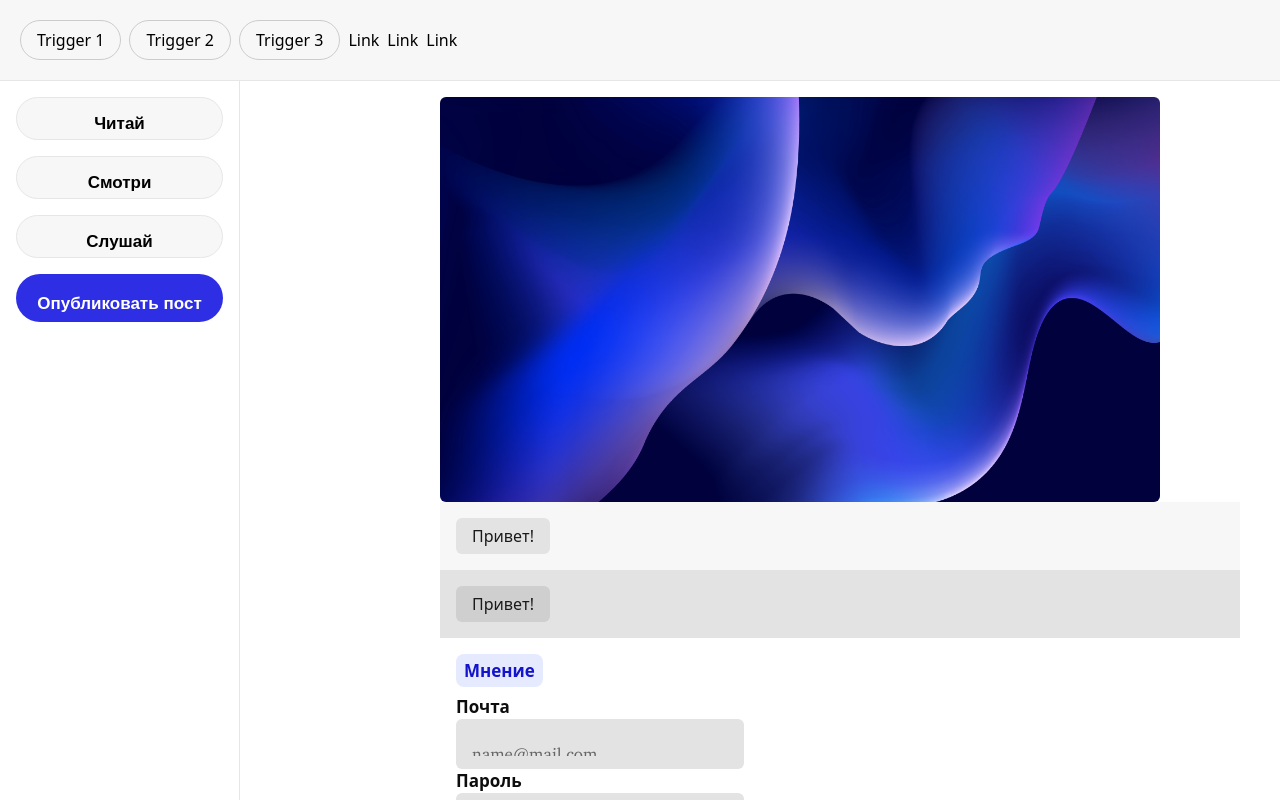
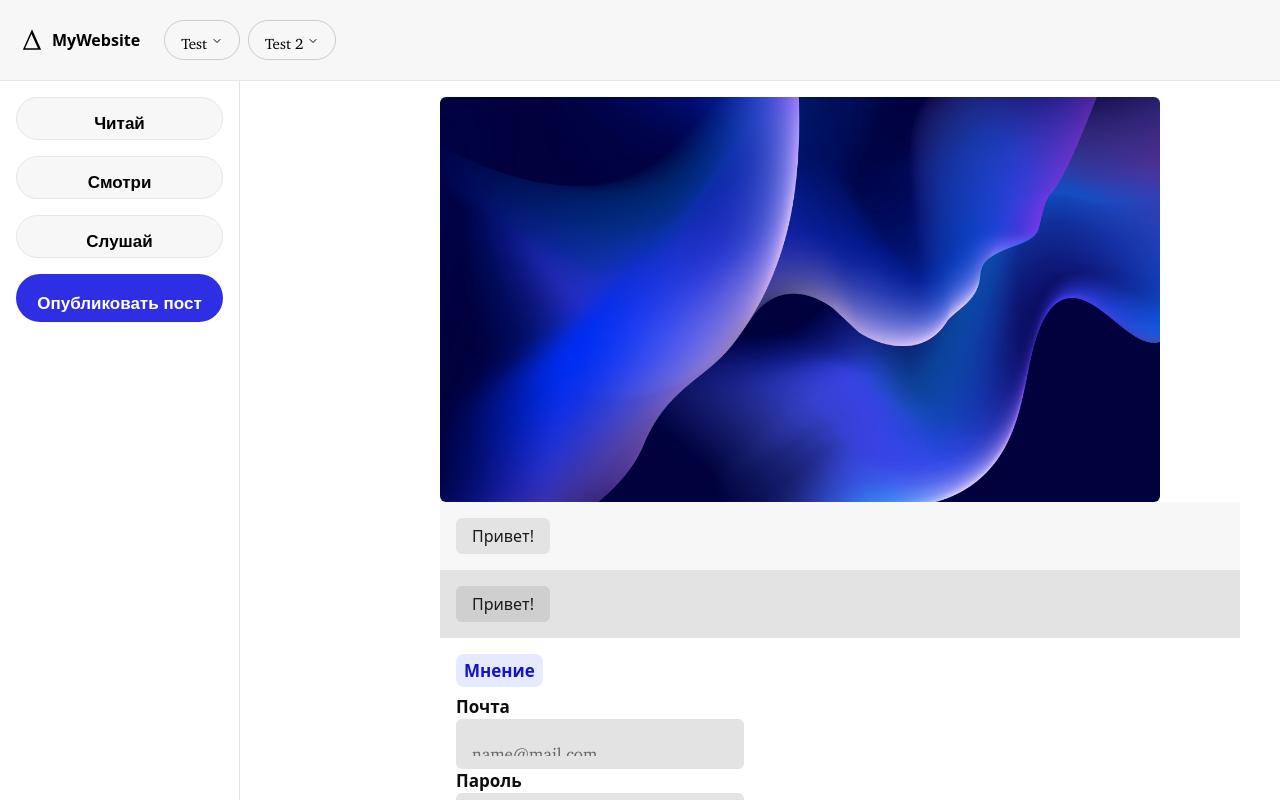
Before and after one commit to memorywanderer/next-components, a Next.js app: page / in a window 1280 px wide. Shown: the top 800 px of the page. Built offline with nearby package versions, Linux system fonts and the light colour scheme.

Commit message:
update desktop nav component and add site configuration

```diff
--- a/app/page.tsx
+++ b/app/page.tsx
@@ -26,6 +26,8 @@ import { FormWithReactHookForm } from "@/components/ui/form/form-old"
 import { Form } from "@/components/ui/form/form"
 import { TestForm } from "@/components/forms/test-form"
 import { NavigationMenu, NavigationMenuContent, NavigationMenuItem, NavigationMenuLink, NavigationMenuList, NavigationMenuTrigger, NavigationListItem } from "@/components/ui/navigation/navigation"
+import { DesktopNav } from "@/components/desktop-nav"
+import { siteConfig } from "@/config/site"
 
 
 function oneWeekAway(date?: Date) {
@@ -214,7 +216,7 @@ export default function Home() {
             </NavigationMenuItem>
           </NavigationMenuList>
         </NavigationMenu> */}
-        <NavigationMenu>
+        {/* <NavigationMenu>
           <NavigationMenuList>
             <NavigationMenuItem>
               <NavigationMenuTrigger index={0}>
@@ -295,7 +297,8 @@ export default function Home() {
               </NavigationMenuLink>
             </NavigationMenuItem>
           </NavigationMenuList>
-        </NavigationMenu>
+        </NavigationMenu> */}
+        <DesktopNav items={siteConfig.desktopNav} />
       </header>
       <main className="flex flex-wrap h-screen gap-2">
         <nav className="h-full p-4 border-r w-60 border-outline-tertiary">
--- a/components/desktop-nav.tsx
+++ b/components/desktop-nav.tsx
@@ -3,94 +3,82 @@
 import { DesktopNavItem } from "@/types"
 import { NavigationListItem, NavigationMenu, NavigationMenuContent, NavigationMenuItem, NavigationMenuLink, NavigationMenuList, NavigationMenuTrigger } from "./ui/navigation/navigation"
 import { Icons } from "./icons"
+import { siteConfig } from "@/config/site"
+import Link from "next/link"
+import { ChevronDown } from "lucide-react"
 
 export interface DesktopNavProps {
   items?: DesktopNavItem[]
 }
 
-const DesktopNav = ({ items }: DesktopNavProps) => {
+export const DesktopNav = ({ items }: DesktopNavProps) => {
   return (
+    <div className="hidden gap-6 lg:flex">
+      <Link href="/" className="items-center hidden space-x-2 lg:flex">
+        <Icons.logo className="w-6 h-6" aria-hidden="true" />
+        <span className="hidden font-bold lg:inline-block">
+          {siteConfig.name}
+        </span>
+        <span className="sr-only">Home</span>
+      </Link>
       <NavigationMenu>
-      <NavigationMenuList>
+        {/* <NavigationMenuList>
+          {items?.[0].items ? (
             <NavigationMenuItem>
-          <NavigationMenuTrigger index={0}>
-            Trigger 1
+              <NavigationMenuTrigger className="flex items-center justify-center" index={0}>
+                {items[0]?.title}
+                <ChevronDown className="w-4 h-4" />
               </NavigationMenuTrigger>
-          <NavigationMenuContent index={0} id="menu-content-0">
-            <ul className="m-0 grid list-none gap-x-[10px] p-[22px] sm:w-[600px] sm:grid-flow-col sm:grid-rows-3">
-              <NavigationListItem title="Introduction" href="/primitives/docs/overview/introduction">
-                Build high-quality, accessible design systems and web apps.
+              <NavigationMenuContent
+                index={0}
+                id="menu-content-0"
+              >
+                <ul className="grid gap-3 p-6 md:w-[400px] lg:w-[500px] lg:grid-cols-[.75fr_1fr]">
+                  {items[0].items.map((item) => (
+                    <NavigationListItem
+                      key={item.title}
+                      title={item.title}
+                      href={item.href}
+                    >
+                      {item.description}
                     </NavigationListItem>
-              <NavigationListItem title="Getting started" href="/primitives/docs/overview/getting-started">
-                A quick tutorial to get you up and running with Radix Primitives.
-              </NavigationListItem>
-              <NavigationListItem title="Styling" href="/primitives/docs/guides/styling">
-                Unstyled and compatible with any styling solution.
-              </NavigationListItem>
-              <NavigationListItem title="Animation" href="/primitives/docs/guides/animation">
-                Use CSS keyframes or any animation library of your choice.
-              </NavigationListItem>
-              <NavigationListItem title="Accessibility" href="/primitives/docs/overview/accessibility">
-                Tested in a range of browsers and assistive technologies.
-              </NavigationListItem>
-              <NavigationListItem title="Releases" href="/primitives/docs/overview/releases">
-                Radix Primitives releases and their changelogs.
-              </NavigationListItem>
-            </ul>
-
-          </NavigationMenuContent>
-        </NavigationMenuItem>
-        <NavigationMenuItem>
-          <NavigationMenuTrigger index={1}>
-            Trigger 2
-          </NavigationMenuTrigger>
-          <NavigationMenuContent index={1} id="menu-content-1">
-            <ul className="m-0 grid list-none gap-x-[10px] p-[22px] sm:w-[600px] sm:grid-flow-col sm:grid-rows-3">
-              <NavigationListItem title="Introduction" href="/primitives/docs/overview/introduction">
-                Build high-quality, accessible design systems and web apps.
-              </NavigationListItem>
-              <NavigationListItem title="Getting started" href="/primitives/docs/overview/getting-started">
-                A quick tutorial to get you up and running with Radix Primitives.
-              </NavigationListItem>
-              <NavigationListItem title="Styling" href="/primitives/docs/guides/styling">
-                Unstyled and compatible with any styling solution.
-              </NavigationListItem>
-              <NavigationListItem title="Animation" href="/primitives/docs/guides/animation">
-                Use CSS keyframes or any animation library of your choice.
-              </NavigationListItem>
-              <NavigationListItem title="Accessibility" href="/primitives/docs/overview/accessibility">
-                Tested in a range of browsers and assistive technologies.
-              </NavigationListItem>
-              <NavigationListItem title="Releases" href="/primitives/docs/overview/releases">
-                Radix Primitives releases and their changelogs.
-              </NavigationListItem>
+                  ))}
                 </ul>
               </NavigationMenuContent>
             </NavigationMenuItem>
+          ) : (
+            null
+          )}
+        </NavigationMenuList> */}
+        <NavigationMenuList>
+          {items ? (items?.map((item, index) => (
             <NavigationMenuItem>
-          <NavigationMenuTrigger index={2}>
-            Trigger 3
+              <NavigationMenuTrigger index={index}>
+                {item?.title}
               </NavigationMenuTrigger>
-          <NavigationMenuContent index={2} id="menu-content-2">
-            Content 3
+              <NavigationMenuContent
+                index={index}
+                id={`menu-content-${index}`}
+              >
+                <ul className="grid gap-3 p-6 md:w-[400px] lg:w-[500px] lg:grid-cols-[.75fr_1fr]">
+                  {item?.items?.map((item) => (
+                    <NavigationListItem
+                      key={item.title}
+                      title={item.title}
+                      href={item.href}
+                    >
+                      {item.description}
+                    </NavigationListItem>
+                  ))}
+                </ul>
               </NavigationMenuContent>
             </NavigationMenuItem>
-        <NavigationMenuItem>
-          <NavigationMenuLink href="#">
-            Link
-          </NavigationMenuLink>
-        </NavigationMenuItem>
-        <NavigationMenuItem>
-          <NavigationMenuLink href="#">
-            Link
-          </NavigationMenuLink>
-        </NavigationMenuItem>
-        <NavigationMenuItem>
-          <NavigationMenuLink href="#">
-            Link
-          </NavigationMenuLink>
-        </NavigationMenuItem>
+          ))) : (
+            null
+          )}
+
         </NavigationMenuList>
       </NavigationMenu>
+    </div>
   )
 }
--- a/components/icons.tsx
+++ b/components/icons.tsx
@@ -3,4 +3,21 @@ type IconProps = React.HTMLAttributes<SVGElement>
 
 export const Icons = {
   placeholder: Image,
+  logo: (props: IconProps) => (
+    <svg
+      xmlns="http://www.w3.org/2000/svg"
+      fill="none"
+      viewBox="0 0 24 24"
+      strokeWidth="1.5"
+      stroke="currentColor"
+
+      {...props}
+    >
+      <g id="SVGRepo_bgCarrier" stroke-width="0"></g>
+      <g id="SVGRepo_tracerCarrier" stroke-linecap="round" stroke-linejoin="round"></g>
+      <g id="SVGRepo_iconCarrier">
+        <path id="primary" d="M19,21,11.5,4.13M20,21,12,3,4,21Z"></path>
+      </g>
+    </svg>
+  )
 }
--- a/components/ui/navigation/navigation.tsx
+++ b/components/ui/navigation/navigation.tsx
@@ -4,6 +4,7 @@ import { cva } from "class-variance-authority";
 import Link from "next/link";
 import { HTMLAttributes, forwardRef, useEffect } from "react";
 import { Typography } from "../typography/typography";
+import { ChevronDown } from "lucide-react";
 
 const NavigationMenu = forwardRef<
   HTMLDivElement,
@@ -43,7 +44,7 @@ NavigationMenuItem.displayName = 'NavigationMenuItem'
 
 
 const navigationMenuTriggerStyle = cva(
-  'inline-flex items-center justify-center rounded-full transition-colors border border-outline-secondary bg-surface-primary hover:bg-surface-secondary focus:outline-none focus-visible:ring-2 focus-visible:ring-offset-2 focus-visible:ring-outline-focus focus-visible:ring-offset-background disabled:opacity-50 disabled:pointer-events-none h-10 py-2 px-4 group'
+  'inline-flex items-center justify-center rounded-full transition-colors border border-outline-secondary bg-surface-primary hover:bg-surface-secondary focus:outline-none focus-visible:ring-2 focus-visible:ring-offset-2 focus-visible:ring-outline-focus focus-visible:ring-offset-background disabled:opacity-50 disabled:pointer-events-none h-10 py-4 px-4 group'
 )
 
 const NavigationMenuTrigger = forwardRef<
@@ -51,23 +52,33 @@ const NavigationMenuTrigger = forwardRef<
   HTMLAttributes<HTMLButtonElement> & {
     index: number
   }
->(({ className, index, ...props }, ref) => {
-  const { toggleMenuAtIndex } = useNavgationMenuContext()
-
+>(({ className, children, index, ...props }, ref) => {
+  const { openIndex, toggleMenuAtIndex } = useNavgationMenuContext()
+  const isOpen = openIndex === index
   const handleClick = () => {
     toggleMenuAtIndex(index)
   }
 
   return (
+
     <button
       ref={ref}
       onClick={handleClick}
       className={cn(
         navigationMenuTriggerStyle(),
+        "flex items-center ",
         className
       )}
       {...props}
-    />
+    >
+      <Typography>{children}</Typography> {" "}
+      <ChevronDown className={cn(
+        "relative top-[1px] ml-1 h-3 w-3 transition duration-300",
+        isOpen && "-rotate-180"
+      )} />
+    </button>
+
+
   )
 })
 NavigationMenuTrigger.displayName = 'NavigationMenuTrigger'
@@ -113,7 +124,7 @@ const NavigationMenuLink = forwardRef<
 NavigationMenuLink.displayName = 'NavigationMenuLink'
 
 export interface ListItemProps extends React.HTMLAttributes<HTMLAnchorElement> {
-  href: string,
+  href: string | undefined,
 }
 
 const NavigationListItem = forwardRef<
@@ -123,7 +134,7 @@ const NavigationListItem = forwardRef<
   <li>
     <Link
       ref={forwardedRef}
-      href={href}
+      href={href ? href : "/"}
       className={cn(
         'hover:bg-interactive-secondary block select-none rounded-[6px] p-3 text-[15px] leading-none no-underline outline-none transition-colors focus-visible:outline-none focus-visible:ring-2 focus-visible:ring-offset-2 focus-visible:ring-outline-focus focus-visible:ring-offset-surface-primary',
         className
--- /dev/null
+++ b/config/site.ts
@@ -0,0 +1,123 @@
+import { DesktopNavItem, FooterItem } from "@/types";
+
+export type SiteConfig = typeof siteConfig
+
+const links = {
+  x: "https://x.com",
+  github: "https://github.com",
+  instagram: "https://instagram.com",
+  vk: "https://vk.ru",
+}
+
+export const siteConfig = {
+  name: "MyWebsite",
+  description: "A modern website build with next.js 13",
+  url: "",
+  ogImage: "",
+  links,
+  desktopNav: [
+    {
+      title: "Test",
+      items: [
+        {
+          title: "Test link 1",
+          href: "/test1",
+          description: "All the products we have to offer.",
+          items: [],
+        },
+        {
+          title: "Test link 2",
+          href: "/test2",
+          description: "Buy your own product.",
+          items: [],
+        },
+        {
+          title: "Test link 3",
+          href: "/test3",
+          description: "Read our latest blog posts.",
+          items: [],
+        }
+      ]
+    },
+    {
+      title: "Test 2",
+      items: [
+        {
+          title: "Test 2 link 1",
+          href: "/test1",
+          description: "All the products we have to offer.",
+          items: [],
+        },
+        {
+          title: "Test 2 link 2",
+          href: "/test2",
+          description: "Buy your own product.",
+          items: [],
+        },
+        {
+          title: "Test 2 link 3",
+          href: "/test3",
+          description: "Read our latest blog posts.",
+          items: [],
+        }
+      ]
+    },
+  ] satisfies DesktopNavItem[],
+  footerNav: [
+    {
+      title: "Credits",
+      items: [
+        {
+          title: "OneStopShop",
+          href: "https://onestopshop.jackblatch.com",
+          external: true,
+        },
+        {
+          title: "Acme Corp",
+          href: "https://acme-corp.jumr.dev",
+          external: true,
+        },
+        {
+          title: "craft.mxkaske.dev",
+          href: "https://craft.mxkaske.dev",
+          external: true,
+        },
+        {
+          title: "Taxonomy",
+          href: "https://tx.shadcn.com/",
+          external: true,
+        },
+        {
+          title: "shadcn/ui",
+          href: "https://ui.shadcn.com",
+          external: true,
+        },
+      ]
+    },
+    {
+      title: "Social",
+      items: [
+        {
+          title: "Twitter",
+          href: links.x,
+          external: true,
+        },
+        {
+          title: "GitHub",
+          href: links.github,
+          external: true,
+        },
+        {
+          title: "Instagram",
+          href: links.instagram,
+          external: true,
+        },
+        {
+          title: "VK",
+          href: links.vk,
+          external: true,
+        },
+      ],
+    },
+  ] satisfies FooterItem[]
+}
```
Also changed, not shown: types/index.ts (+9 -0 lines). Lines whose indentation alone changed are shown as unchanged.
